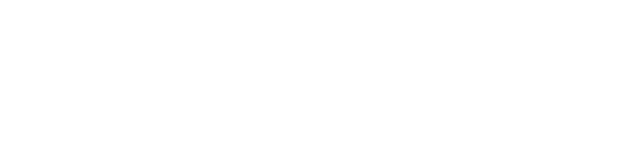
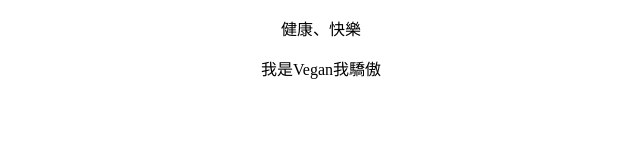
Before and after one commit to afra77/NTU-WEB-HW1, a plain HTML site: page index.html in a window 1280 px wide. Shown: the whole page, without its empty margins (319-959 px from the left). Drawn offline with Linux system fonts and the light colour scheme.

Commit message:
practice 1

```diff
--- a/index.html
+++ b/index.html
@@ -2,11 +2,13 @@
 <html>
 <head>
     <meta charset="UTF-8">
-    <title>Untitled Document</title>
+    <title>阿芙拉的蔬食廚房</title>
 </head>
 <body>
-
-
+    <div align="center">
+        <p>健康、快樂</p>
+        <p>我是Vegan我驕傲</p>
+    </div>
 
 </body>
 </html>
```
